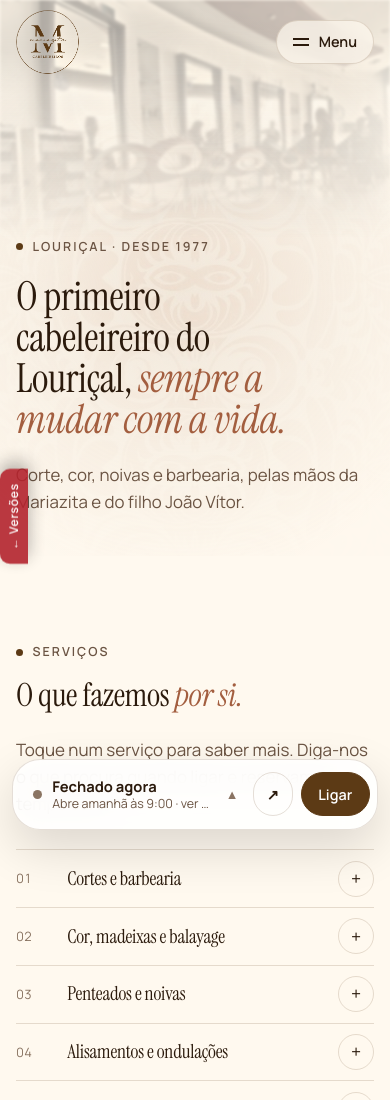
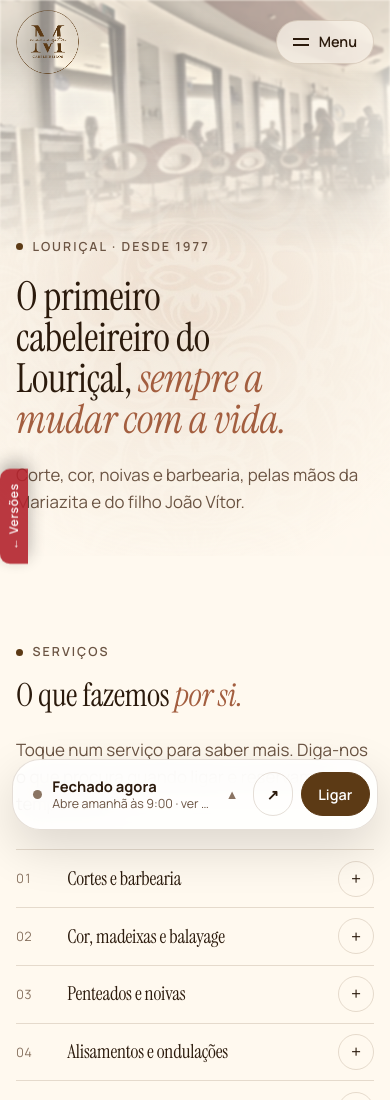
Before and after one commit to rensantos/mariazita-cabeleireiros, a plain HTML site: page inovador-claro-logo/index.html in a window 390 px wide. Shown: the top 1100 px of the page. Drawn offline with Linux system fonts and the light colour scheme.

Commit message:
Slightly stronger hero photo on phones
Co-Authored-By: Claude Opus 5.5 <noreply@anthropic.com>
Claude-Session: https://claude.ai/code/session_01CrbcXm8aMZjSWZEgjEZbeu

```diff
--- a/inovador-claro-logo/index.html
+++ b/inovador-claro-logo/index.html
@@ -82,8 +82,8 @@ section{position:relative;padding-block:clamp(5rem,12vw,9rem)}
 .hero .foto-luz{-webkit-mask-image:radial-gradient(circle 260px at var(--fx,60%) var(--fy,45%),#000 0%,rgba(0,0,0,.6) 45%,transparent 100%),linear-gradient(90deg,transparent 0,#000 50%);-webkit-mask-composite:source-in;
   mask-image:radial-gradient(circle 260px at var(--fx,60%) var(--fy,45%),#000 0%,rgba(0,0,0,.6) 45%,transparent 100%),linear-gradient(90deg,transparent 0,#000 50%);mask-composite:intersect}
 @media (max-width:899px){.hero .foto-luz{display:none}
-  .hero .foto{inset:0 0 auto 0;width:100%;height:clamp(300px,62vw,440px);background-position:40% 40%;opacity:.32;filter:saturate(.4) sepia(.25) blur(1.5px);
-    -webkit-mask-image:linear-gradient(180deg,#000 10%,transparent 80%);-webkit-mask-composite:source-over;mask-image:linear-gradient(180deg,#000 10%,transparent 80%);mask-composite:add}
+  .hero .foto{inset:0 0 auto 0;width:100%;height:clamp(300px,62vw,440px);background-position:40% 40%;opacity:.44;filter:saturate(.6) sepia(.2) blur(.8px);
+    -webkit-mask-image:linear-gradient(180deg,#000 20%,transparent 85%);-webkit-mask-composite:source-over;mask-image:linear-gradient(180deg,#000 20%,transparent 85%);mask-composite:add}
   .hero .lona{opacity:.5}
   .hero .inner{padding-top:clamp(230px,50vw,340px)}}
 @media (min-width:900px){.hero{min-height:min(78svh,640px);align-content:center}}
```
Also changed, not shown: inovador-leve-logo/index.html (+2 -2 lines).
